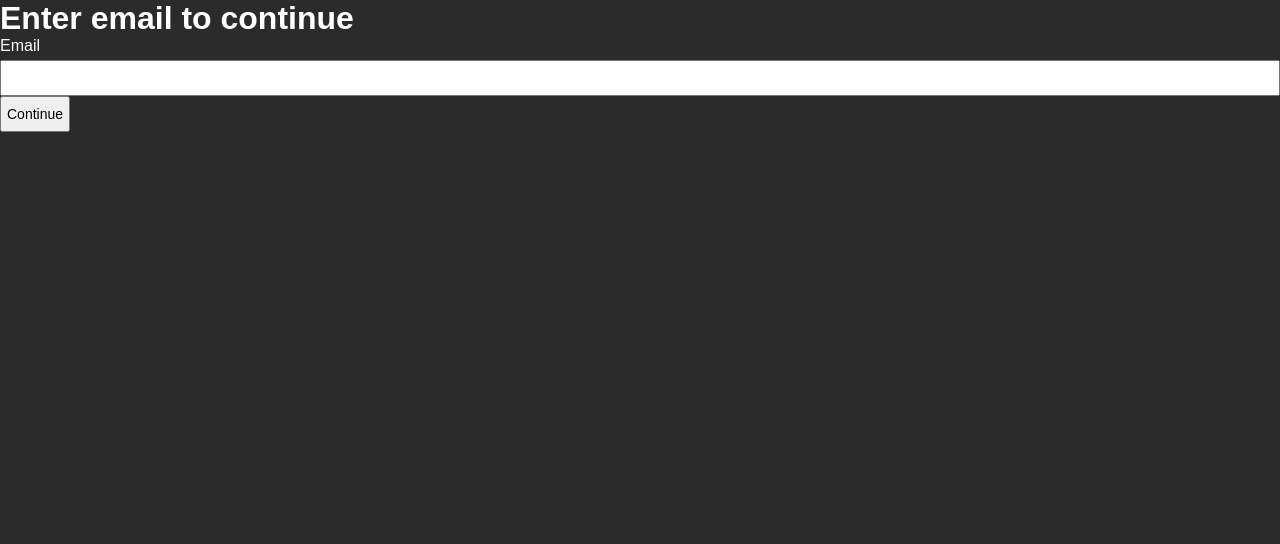
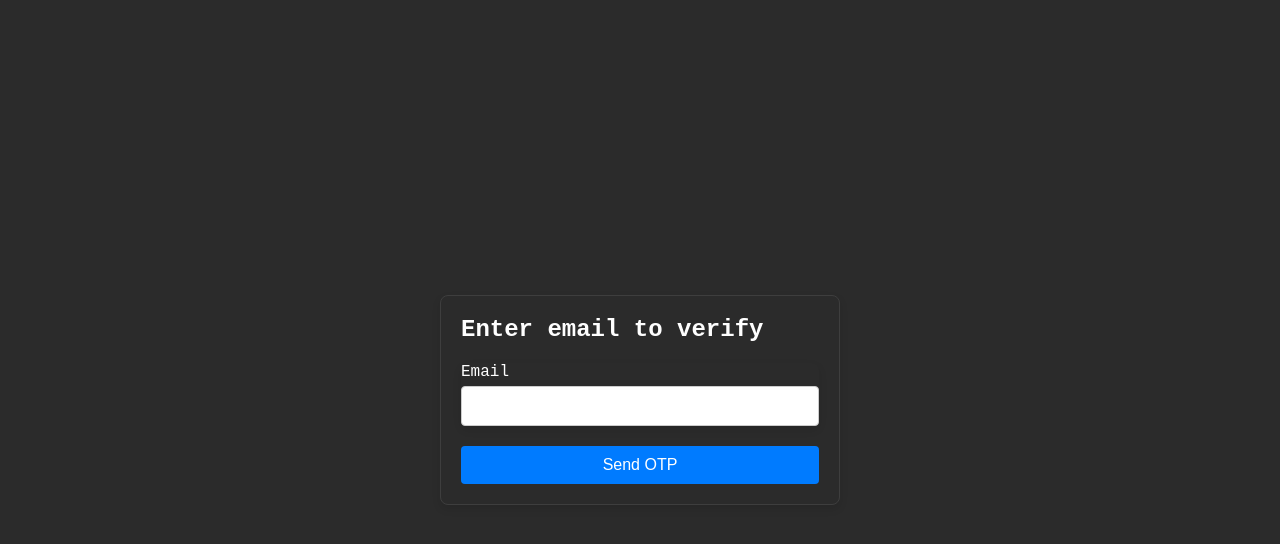
Before and after one commit to vishalkumar12323/react-practice-project, a React (Vite) app: page / in a window 1280 px wide. Shown: the top 544 px of the page. Built offline with nearby package versions, Linux system fonts and the light colour scheme.

Commit message:
update otp verification logic add api integration

```diff
--- a/src/app.jsx
+++ b/src/app.jsx
@@ -1,5 +1,5 @@
-import { Login } from "./components/Login";
+import AuthenticateEmail from "./components/verify-email";
 
 export const App = () => {
-  return <Login />;
+  return <AuthenticateEmail />;
 };
--- a/src/components/Login.jsx
+++ b/src/components/Login.jsx
@@ -1,23 +1,136 @@
+import { useState } from "react";
+import "../styles/login-page.css";
+import { OTPInputs } from "./Otp";
+
 export const Login = () => {
+  const [email, setEmail] = useState("");
+  const [otp, setOtp] = useState([...Array(6).fill("")]);
+  const [showOTPFeilds, setShowOTPFeilds] = useState(false);
+
+  const onEmailSubmit = async (e) => {
+    e.preventDefault();
+
+    try {
+      const response = await fetch("http://localhost:9001/api/new-otp", {
+        method: "POST",
+        headers: {
+          "Content-Type": "application/json",
+        },
+        body: JSON.stringify({ email }),
+      });
+
+      if (response.status === 200) {
+        const data = await response.json();
+        console.log(data);
+        setShowOTPFeilds(true);
+      }
+
+      if (response.status === 429) {
+        alert("Please wait for 1 minute before requesting a new OTP.");
+      }
+
+      if (response.status === 500) {
+        alert("Internal server error. Please try again later.");
+      }
+
+      if (response.status === 400) {
+        alert("Invalid email address. Please enter a valid email.");
+      }
+    } catch (error) {
+      console.log(error);
+      alert("An error occurred while sending the OTP. Please try again.");
+    }
+  };
+
+  const onOTPSubmit = async (e) => {
+    e.preventDefault();
+    if (otp.includes("") || otp.length !== 6 || !email) {
+      alert("Please fill all OTP fields.");
+      return;
+    }
+    const otpString = otp.join("");
+
+    try {
+      const response = await fetch("http://localhost:9001/api/verify-otp", {
+        method: "POST",
+        headers: {
+          "Content-Type": "application/json",
+        },
+        body: JSON.stringify({ email, otp: otpString }),
+      });
+
+      if (response.status === 200) {
+        const data = await response.json();
+        console.log(data);
+        alert("OTP verified successfully!");
+      }
+      if (response.status === 400) {
+        alert("Invalid OTP. Please try again.");
+      }
+      if (response.status === 500) {
+        alert("Internal server error. Please try again later.");
+      }
+      if (response.status === 429) {
+        alert("Please wait for 1 minute before requesting a new OTP.");
+      }
+    } catch (error) {
+      console.log(error);
+      alert("An error occurred while verifying the OTP. Please try again.");
+    }
+  };
   return (
     <>
       <div className="login-page">
-        <h1>Enter email to continue</h1>
+        <div className="form-container">
+          {!showOTPFeilds ? (
+            <>
+              <div style={{ width: "100%", marginBottom: "20px" }}>
+                <h2 style={{ textAlign: "start" }}>Enter email to verify</h2>
+              </div>
 
-        <form>
+              <form onSubmit={onEmailSubmit}>
                 <div className="input-box">
                   <label htmlFor="email">Email</label>
-            <input type="email" name="email" id="email" />
+                  <input
+                    type="email"
+                    name="email"
+                    id="email"
+                    value={email}
+                    onChange={(e) => setEmail(e.target.value)}
+                  />
                 </div>
                 <div>
                   <input
                     type="submit"
                     name="submitButton"
                     id="submitButton"
-              value={"Continue"}
+                    value={"Send OTP"}
+                    className="submit-button"
                   />
                 </div>
               </form>
+            </>
+          ) : (
+            <>
+              <form onSubmit={onOTPSubmit}>
+                <div style={{ width: "100%", marginBottom: "20px" }}>
+                  <h2 style={{ textAlign: "start" }}>
+                    Enter OTP sent to <br />{" "}
+                    <span style={{ fontSize: "16px" }}>{email}</span>
+                  </h2>
+                </div>
+
+                <OTPInputs setOtp={setOtp} otp={otp} />
+
+                <div>
+                  <button type="submit" className="submit-button">
+                    Verify OTP
+                  </button>
+                </div>
+              </form>
+            </>
+          )}
+        </div>
       </div>
     </>
   );
--- a/src/components/Otp.jsx
+++ b/src/components/Otp.jsx
@@ -1,7 +1,6 @@
-import { useState, useRef, useEffect } from "react";
+import { useRef, useEffect } from "react";
 import "../styles/otp.css";
-export const OTPInputs = ({ otpLength, onSubmit }) => {
-  const [otp, setOtp] = useState([...Array(otpLength).fill("")]);
+export const OTPInputs = ({ otp, setOtp }) => {
   const inputRefs = useRef([]);
 
   const handleOnChange = (index, event) => {
@@ -40,12 +39,8 @@ export const OTPInputs = ({ otpLength, onSubmit }) => {
       inputRefs.current[0].focus();
     }
   }, []);
-  useEffect(() => {
-    console.log(otp);
-  }, [otp]);
   return (
     <>
-      <div className="otp_container">
       <div className="otp_box">
         {otp.map((value, index) => {
           return (
@@ -62,7 +57,6 @@ export const OTPInputs = ({ otpLength, onSubmit }) => {
           );
         })}
       </div>
-      </div>
     </>
   );
 };
--- /dev/null
+++ b/src/components/verify-email.jsx
@@ -0,0 +1,15 @@
+import React, { useState } from "react";
+import { Login } from "./Login";
+
+const AuthenticateEmail = () => {
+  const [] = useState();
+  return (
+    <>
+      <div className="email-verification-page">
+        <Login />
+      </div>
+    </>
+  );
+};
+
+export default AuthenticateEmail;
--- a/src/index.css
+++ b/src/index.css
@@ -8,7 +8,7 @@
   width: 100%;
   height: 100vh;
   transition: all 0.2s;
-  font-family: Arial, Helvetica, sans-serif;
+  font-family: "Dank Mono", monospace;
   background-color: #2b2b2b !important;
   color: white !important;
 }
@@ -47,7 +47,6 @@
   flex-direction: column;
 }
 
-
 input {
   padding: 8px 5px;
   font-size: 14px;
--- /dev/null
+++ b/src/styles/login-page.css
@@ -0,0 +1,55 @@
+.login-page {
+  display: flex;
+  justify-content: center;
+  height: 100vh;
+  flex-direction: column;
+  max-width: 400px;
+  margin: 0 auto;
+  align-items: center;
+}
+
+.form-container {
+  display: flex;
+  flex-direction: column;
+  width: 100%;
+  max-width: 400px;
+  padding: 20px;
+  border-radius: 8px;
+  border: 1px solid #3e3e3e;
+  box-shadow: 0 4px 8px rgba(0, 0, 0, 0.1);
+}
+.input-box {
+  margin-bottom: 20px;
+  display: flex;
+  flex-direction: column;
+  width: 100%;
+  max-width: 400px;
+  border-radius: 8px;
+  box-shadow: 0 4px 8px rgba(0, 0, 0, 0.1);
+  transition: border-color 0.3s ease;
+  cursor: pointer;
+}
+
+.input-box input {
+  width: 100%;
+  padding: 10px;
+  border: 1px solid #ccc;
+  border-radius: 4px;
+  font-size: 16px;
+  transition: border-color 0.3s ease;
+}
+
+.submit-button {
+  width: 100%;
+  background-color: #007bff;
+  color: white;
+  border: none;
+  padding: 10px 20px;
+  border-radius: 4px;
+  cursor: pointer;
+  font-size: 16px;
+  transition: background-color 0.3s ease;
+}
+.submit-button:hover {
+  background-color: #0056b3;
+}
--- a/src/styles/otp.css
+++ b/src/styles/otp.css
@@ -1,15 +1,9 @@
-.otp_container {
-  height: 100vh;
+.otp_box {
+  width: 100%;
   display: flex;
+  gap: 18px;
+  margin-bottom: 20px;
   justify-content: center;
-  align-items: center;
-  flex-direction: column;
-  gap: 10px;
-}
-
-.otp_box {
-  display: flex;
-  gap: 10px;
 }
 .otp_input {
   width: 45px;
```
Lines whose indentation alone changed are shown as unchanged.
